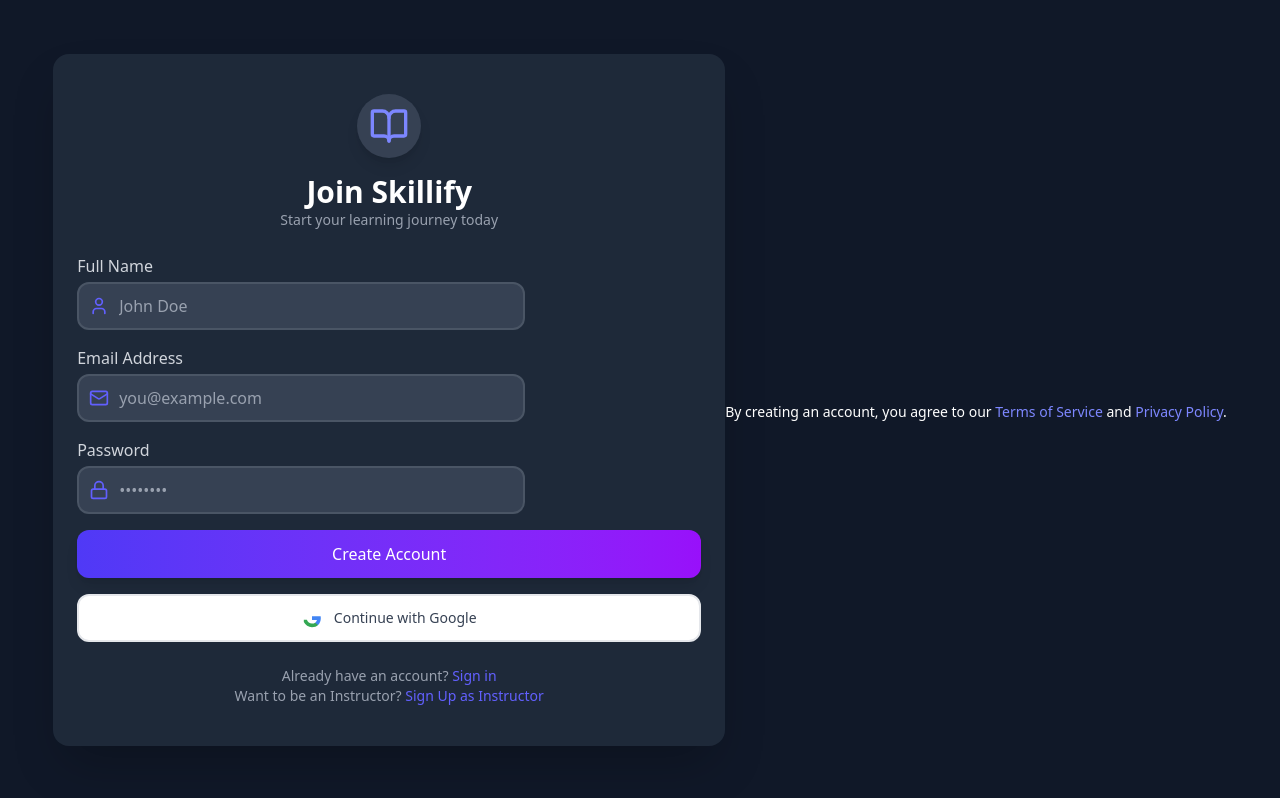
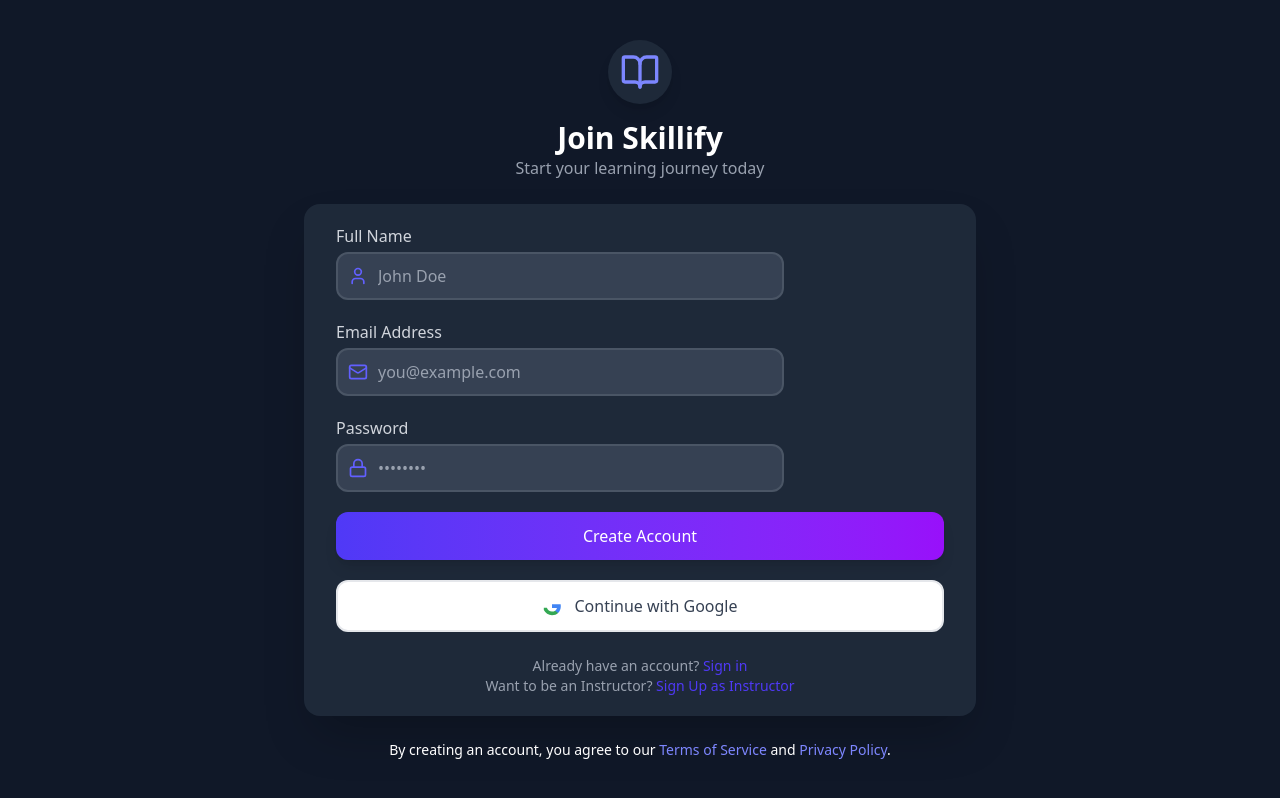
Before and after one commit to priyanjal1234/Skillify, a React (Vite) app: page /register/student in a window 1280 px wide. Built offline with nearby package versions, Linux system fonts and the light colour scheme.

Commit message:
Update StudentRegister.jsx

```diff
--- a/src/components/StudentRegister.jsx
+++ b/src/components/StudentRegister.jsx
@@ -2,9 +2,8 @@ import React, { useContext, useState } from "react";
 import { Link, useNavigate } from "react-router-dom";
 import FormField from "./FormField";
 import SubmitBtn from "./SubmitBtn";
-import { BookOpen } from "lucide-react";
+import { BookOpen, User, Mail, Lock } from "lucide-react";
 import { ThemeDataContext } from "../context/ThemeContext";
-import { User, Mail, Lock } from "lucide-react";
 import Terms from "./Terms";
 import useFormHandler from "../hooks/useFormHandler";
 import registerSchema from "../schemas/registerSchema";
@@ -14,7 +13,7 @@ import { useDispatch } from "react-redux";
 import { setLoggedin } from "../redux/reducers/UserReducer";
 
 const StudentRegister = () => {
-  const [loading, setLoading] = useState(false);
+  const [loading, setloading] = useState(false);
   const { darkMode } = useContext(ThemeDataContext);
   let navigate = useNavigate();
   let dispatch = useDispatch();
@@ -26,11 +25,11 @@ const StudentRegister = () => {
 
   async function handleRegisterSubmit(e) {
     e.preventDefault();
-    setLoading(true);
+    setloading(true);
     const parsedData = registerSchema.safeParse(values);
 
     if (!parsedData.success) {
-      setLoading(false);
+      setloading(false);
       const firstError = parsedData.error.issues[0]?.message;
       toast.error(firstError);
       return;
@@ -39,10 +38,10 @@ const StudentRegister = () => {
     try {
       await userService.createAccount(values);
       toast.success("Check Your Email For Email Verification");
-      setLoading(false);
+      setloading(false);
       navigate("/verify-email");
     } catch (error) {
-      setLoading(false);
+      setloading(false);
       toast.error(error?.response?.data?.message || "Error Registering User");
     }
   }
@@ -64,16 +63,12 @@ const StudentRegister = () => {
         darkMode ? "bg-gray-900 text-white" : "bg-gray-100 text-gray-900"
       } min-h-screen flex items-center justify-center px-4 sm:px-6 lg:px-8`}
     >
+      <div className="w-full max-w-sm sm:max-w-md md:max-w-lg lg:max-w-2xl">
+        <div className="text-center mb-4 sm:mb-6">
+          <div className="flex justify-center mb-3 sm:mb-4">
             <div
-  className={`w-full max-w-md sm:max-w-lg md:max-w-xl lg:max-w-2xl px-6 py-6 sm:py-8 md:py-10 shadow-2xl rounded-2xl transition-all duration-200 ` +
-  (darkMode ? "bg-gray-800" : "bg-white")}
->
-        {/* Logo & Title */}
-        <div className="text-center mb-4 sm:mb-6">
-          <div className="flex justify-center mb-2 sm:mb-4">
-            <div
-              className={`p-2 sm:p-3 rounded-full shadow-lg ${
-                darkMode ? "bg-gray-700" : "bg-white"
+              className={`p-3 rounded-full shadow-lg ${
+                darkMode ? "bg-gray-800" : "bg-white"
               }`}
             >
               <BookOpen
@@ -83,12 +78,20 @@ const StudentRegister = () => {
               />
             </div>
           </div>
-          <h2 className="text-xl sm:text-2xl md:text-3xl font-extrabold">Join Skillify</h2>
-          <p className="text-xs sm:text-sm text-gray-400">Start your learning journey today</p>
+          <h2 className="text-xl sm:text-2xl md:text-3xl font-extrabold">
+            Join Skillify
+          </h2>
+          <p className="text-xs sm:text-sm md:text-base text-gray-400">
+            Start your learning journey today
+          </p>
         </div>
 
-        {/* Form */}
-        <form onSubmit={handleRegisterSubmit} className="space-y-3 sm:space-y-4">
+        <div
+          className={`py-5 px-5 sm:px-6 md:px-8 shadow-2xl rounded-2xl ${
+            darkMode ? "bg-gray-800" : "bg-white"
+          }`}
+        >
+          <form onSubmit={handleRegisterSubmit} className="space-y-3 sm:space-y-5">
             <FormField
               label="Full Name"
               icon={User}
@@ -124,33 +127,40 @@ const StudentRegister = () => {
 
             <SubmitBtn loading={loading} btnText="Create Account" />
 
-          {/* Google Login Button */}
+            {/* Google Button with Adjustments for Mobile */}
             <button
               type="button"
               onClick={handleGoogleLogin}
-            className="w-full flex items-center justify-center space-x-2 sm:space-x-3 border-2 rounded-lg sm:rounded-xl py-2 sm:py-3 transition duration-200
+              className="w-full flex items-center justify-center space-x-2 sm:space-x-3 border-2 rounded-xl py-2.5 sm:py-3 transition duration-200
               dark:border-gray-600 dark:bg-gray-800 dark:text-white dark:hover:bg-gray-700
               border-gray-200 bg-white text-gray-700 hover:bg-gray-50"
             >
               <svg className="h-4 w-4 sm:h-5 sm:w-5" viewBox="0 0 24 24">
-              <path d="M22.56 12.25c0-.78-.07-1.53-.2-2.25H12v4.26h5.92c-.26 1.37-1.04 2.53-2.21 3.31v2.77h3.57c2.08-1.92 3.28-4.74 3.28-8.09z" fill="#4285F4" />
-              <path d="M12 23c2.97 0 5.46-.98 7.28-2.66l-3.57-2.77c-.98.66-2.23 1.06-3.71 1.06-2.86 0-5.29-1.93-6.16-4.53H2.18v2.84C3.99 20.53 7.7 23 12 23z" fill="#34A853" />
+                <path
+                  d="M22.56 12.25c0-.78-.07-1.53-.2-2.25H12v4.26h5.92c-.26 1.37-1.04 2.53-2.21 3.31v2.77h3.57c2.08-1.92 3.28-4.74 3.28-8.09z"
+                  fill="#4285F4"
+                />
+                <path
+                  d="M12 23c2.97 0 5.46-.98 7.28-2.66l-3.57-2.77c-.98.66-2.23 1.06-3.71 1.06-2.86 0-5.29-1.93-6.16-4.53H2.18v2.84C3.99 20.53 7.7 23 12 23z"
+                  fill="#34A853"
+                />
               </svg>
-            <span className="text-xs sm:text-sm font-medium">Continue with Google</span>
+              <span className="text-sm sm:text-base font-medium">
+                Continue with Google
+              </span>
             </button>
           </form>
 
-        {/* Links */}
-        <div className="mt-4 sm:mt-6 text-center text-xs sm:text-sm text-gray-400">
-          <p>
+          <div className="mt-4 sm:mt-6 text-center">
+            <p className="text-xs sm:text-sm text-gray-400">
               Already have an account?{" "}
-            <Link to="/login/student" className="text-indigo-500 hover:text-indigo-400">
+              <Link to="/login/student" className="text-indigo-600 hover:text-indigo-500">
                 Sign in
               </Link>
             </p>
-          <p>
+            <p className="text-xs sm:text-sm text-gray-400">
               Want to be an Instructor?{" "}
-            <Link to="/register/instructor" className="text-indigo-500 hover:text-indigo-400">
+              <Link to="/register/instructor" className="text-indigo-600 hover:text-indigo-500">
                 Sign Up as Instructor
               </Link>
             </p>
@@ -159,6 +169,7 @@ const StudentRegister = () => {
 
         <Terms />
       </div>
+    </div>
   );
 };
 
```
Lines whose indentation alone changed are shown as unchanged.
